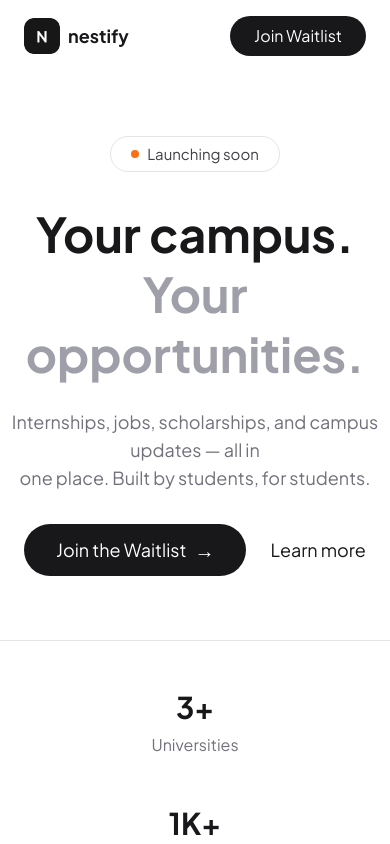
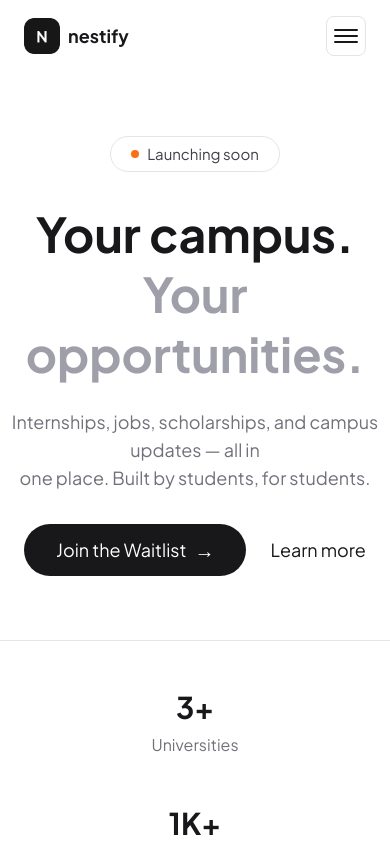
Before and after one commit to Forge-SE/nestify-pre-launch-website, a Next.js app: page / in a window 390 px wide. Shown: the top 844 px of the page. Built offline with nearby package versions, Linux system fonts and the light colour scheme.

Commit message:
Added the hamburger button for mobile view

```diff
--- a/app/ForUniversitiesSection.tsx
+++ b/app/ForUniversitiesSection.tsx
@@ -48,7 +48,7 @@ export default function ForUniversitiesSection() {
     return () => clearInterval(interval);
   }, []);
   return (
-    <section className="w-full flex flex-col items-center justify-center px-4 bg-[#181818] min-h-[700px]">
+    <section className="w-full flex flex-col items-center justify-center px-4 bg-[#181818] min-h-[500px] md:min-h-[750px]">
       <div className="max-w-6xl w-full flex flex-col md:flex-row gap-12 md:gap-20 items-center justify-center">
         {/* Left: Rectangle with animated stats */}
         <div className="flex-1 w-full max-w-md flex justify-center items-center mb-10 md:mb-0">
--- a/app/Navbar.tsx
+++ b/app/Navbar.tsx
@@ -1,7 +1,13 @@
+
+
+"use client";
 import Image from "next/image";
+import { useState } from "react";
 
 export default function Navbar() {
+  const [mobileOpen, setMobileOpen] = useState(false);
   return (
+    <>
       <nav className="w-full flex items-center justify-between py-4 px-6 md:px-20 bg-white">
         <div className="flex items-center gap-2">
           <Image src="/logo.png" alt="Nestify logo" width={36} height={36} className="rounded-lg" />
@@ -12,9 +18,51 @@ export default function Navbar() {
           <a href="#universities" className="hover:text-zinc-900 transition">Universities</a>
           <a href="#companies" className="hover:text-zinc-900 transition">Companies</a>
         </div>
-      <a href="#waitlist" className="bg-zinc-900 text-white rounded-full px-6 py-2 font-medium hover:bg-zinc-800 transition">
+        <a href="#waitlist" className="hidden md:inline-block bg-zinc-900 text-white rounded-full px-6 py-2 font-medium hover:bg-zinc-800 transition">
           Join Waitlist
         </a>
+        {/* Hamburger for mobile */}
+        <button
+          className="md:hidden flex flex-col justify-center items-center w-10 h-10 rounded-lg border border-zinc-200 ml-2"
+          aria-label="Open menu"
+          onClick={() => setMobileOpen(true)}
+        >
+          <span className="block w-6 h-0.5 bg-zinc-900 mb-1 rounded"></span>
+          <span className="block w-6 h-0.5 bg-zinc-900 mb-1 rounded"></span>
+          <span className="block w-6 h-0.5 bg-zinc-900 rounded"></span>
+        </button>
       </nav>
+      {/* Mobile nav drawer */}
+      {mobileOpen && (
+        <div className="fixed inset-0 z-50 flex justify-end" style={{backdropFilter: 'blur(8px)', background: 'rgba(0,0,0,0.15)'}}>
+          <div className="w-72 bg-white shadow-lg flex flex-col items-center justify-start p-6 pt-4 animate-slideInRight relative" style={{height: 'fit-content', maxHeight: '100vh', marginTop: '0', borderRadius: '0 0 1.5rem 1.5rem'}}>
+            <button
+              className="absolute top-2 right-2 text-zinc-400 hover:text-zinc-900 text-2xl p-2 rounded-full focus:outline-none focus:ring-2 focus:ring-zinc-200"
+              aria-label="Close menu"
+              onClick={() => setMobileOpen(false)}
+            >
+              ×
+            </button>
+            <nav className="flex flex-col items-center w-full gap-4 mt-8 mb-4">
+              <a href="#students" className="text-zinc-900 font-semibold text-base w-full text-center py-2 rounded hover:bg-zinc-100 transition" onClick={() => setMobileOpen(false)}>Students</a>
+              <a href="#universities" className="text-zinc-900 font-semibold text-base w-full text-center py-2 rounded hover:bg-zinc-100 transition" onClick={() => setMobileOpen(false)}>Universities</a>
+              <a href="#companies" className="text-zinc-900 font-semibold text-base w-full text-center py-2 rounded hover:bg-zinc-100 transition" onClick={() => setMobileOpen(false)}>Companies</a>
+            </nav>
+            <a href="#waitlist" className="w-full bg-zinc-900 text-white rounded-full px-6 py-3 font-semibold text-base text-center hover:bg-zinc-800 transition block" onClick={() => setMobileOpen(false)}>
+              Join Waitlist
+            </a>
+          </div>
+        </div>
+      )}
+      <style jsx global>{`
+        @keyframes slideInRight {
+          from { transform: translateX(100%); }
+          to { transform: translateX(0); }
+        }
+        .animate-slideInRight {
+          animation: slideInRight 0.2s cubic-bezier(0.4,0,0.2,1);
+        }
+      `}</style>
+    </>
   );
 }
--- a/app/layout.tsx
+++ b/app/layout.tsx
@@ -1,5 +1,7 @@
+
 import type { Metadata } from "next";
 import { Geist, Geist_Mono } from "next/font/google";
+import Navbar from "./Navbar";
 import "./globals.css";
 
 const geistSans = Geist({
@@ -33,7 +35,7 @@ export default function RootLayout({
       </head>
       <body className="antialiased font-jakarta">
         {/* Navbar at the top */}
-        {require("./Navbar").default()}
+        <Navbar />
         {children}
       </body>
     </html>
```
Lines whose indentation alone changed are shown as unchanged.
